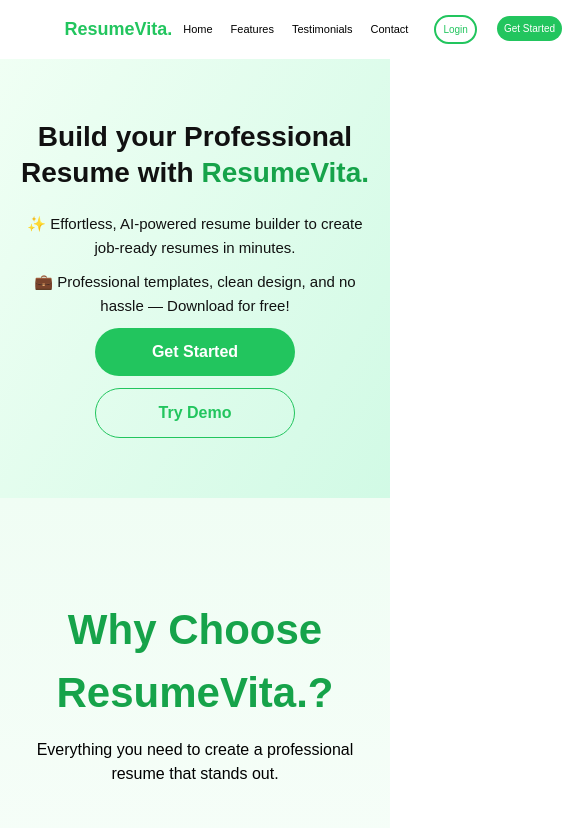
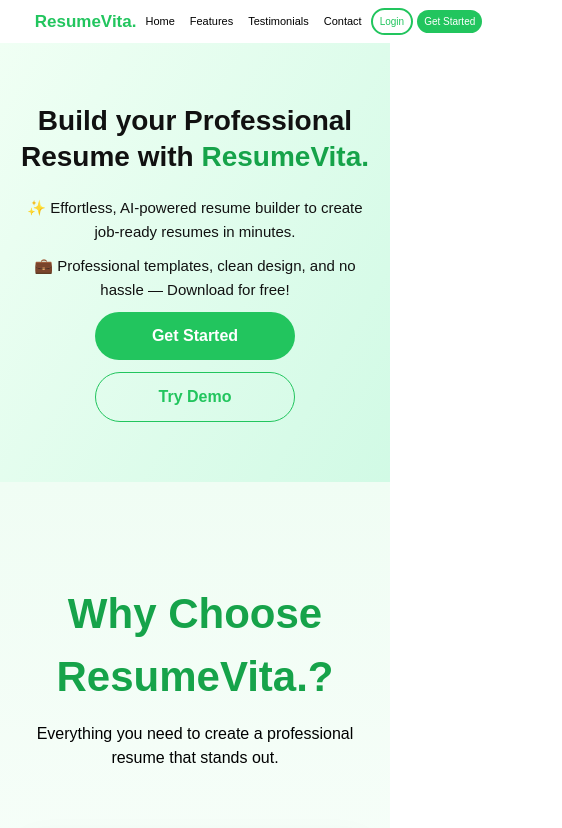
Before and after one commit to rajeshwarivyas8/resume-frontend, a React (Vite) app: page / in a window 390 px wide. Shown: the top 828 px of the page, 562 px wide, since content can reach past the window. Built offline with nearby package versions, Linux system fonts and the light colour scheme.

Commit message:
Update App.css

```diff
--- a/src/App.css
+++ b/src/App.css
@@ -721,31 +721,44 @@ width:200px;
 
 @media (max-width:768px){
 
+/* reduce outer space */
+.navbar{
+padding:8px 8px;
+}
+
+/* reduce container gap */
+.navbar .container{
+max-width:100%;
+padding-left:8px;
+padding-right:8px;
+}
+
+/* main flex */
 .nav-inner{
 display:flex;
 align-items:center;
 justify-content:space-between;
-gap:5px;
+gap:4px;
 }
 
-/* logo takes fixed space */
+/* logo */
 .logo{
-font-size:18px;
+font-size:17px;
 flex:0 0 auto;
 }
 
-/* center takes remaining */
+/* center menu */
 .nav-center{
 display:flex;
 justify-content:center;
-gap:6px;
+gap:5px;   /* reduced gap */
 flex:1;
 }
 
 .nav-center button{
 
 font-size:11px;
-padding:5px 6px;
+padding:4px 5px;   /* reduced padding */
 border:none;
 background:none;
 cursor:pointer;
@@ -753,28 +766,36 @@ white-space:nowrap;
 
 }
 
-/* right buttons compact */
+/* right buttons */
 .nav-right{
 display:flex;
-gap:5px;
+gap:4px;   /* reduced gap */
 flex:0 0 auto;
 }
 
 .nav-right button{
 
 font-size:10px;
-padding:5px 7px;
-border-radius:15px;
+padding:4px 7px;   /* reduced padding */
+border-radius:14px;
+margin-left:0;
 
 }
 
-/* make buttons smaller but readable */
+/* outline button */
 .btn-outline{
-padding:4px 8px;
+padding:4px 7px;
 }
 
+/* solid button */
 .btn-solid{
-padding:4px 8px;
+padding:4px 7px;
+}
+
+/* remove extra margins */
+.nav-center button,
+.nav-right button{
+margin:0;
 }
 
 }
```
